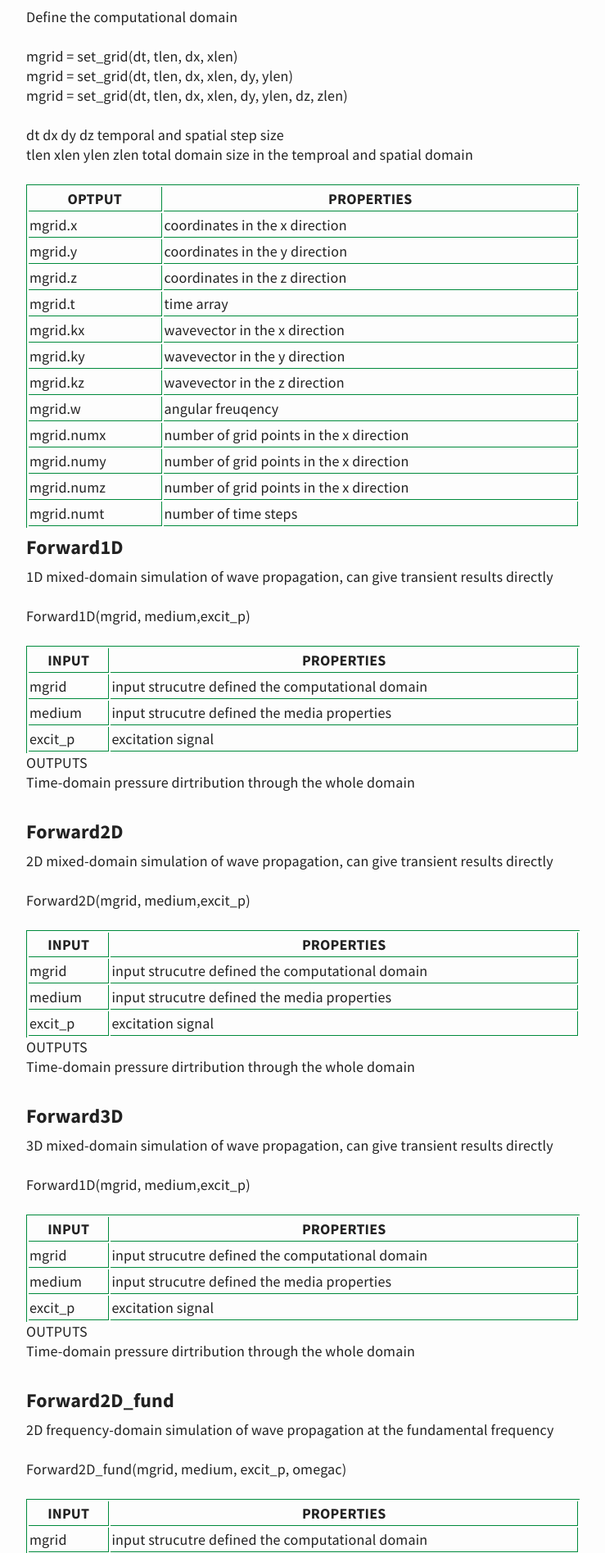
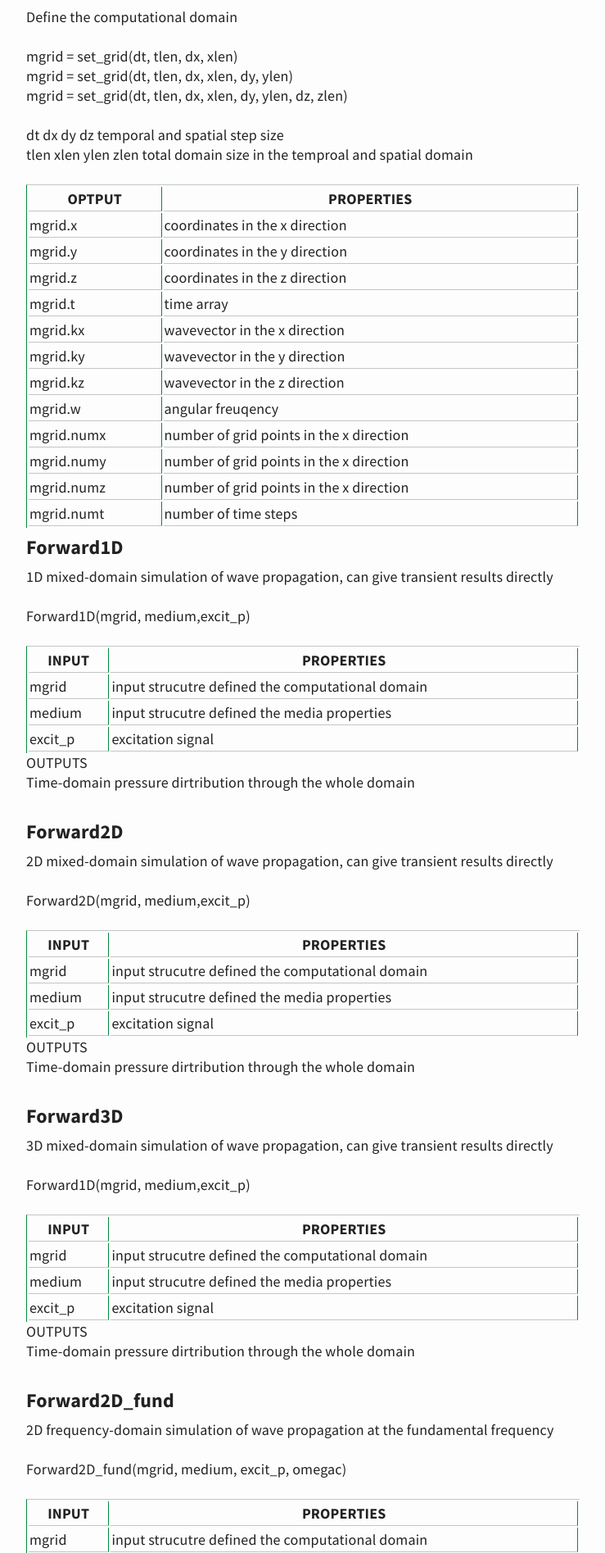
Before and after one commit to m-SOUND/mSOUND, a Jekyll site: the page built from functions/functions.md, in a window 1280 px wide. Shown: the part 370-2265 px from the top of the page at 82% size, without its empty margins (270-1009 px from the left). Built offline with Jekyll 4.4.1, drawn with Linux system fonts in a browser that asks for light colours.

Commit message:
Update header.html

```diff
--- a/_includes/header.html
+++ b/_includes/header.html
@@ -6,7 +6,7 @@
 </header>
  <style>
   table{
-    border-left:1px solid #008A3C; border-top:1px solid #008A3C;
+    border-left:1px solid #008A3C; border-top:1px solid #C2C6C4;
     width: 100%;
     word-wrap:break-word; word-break:break-all;
   }
@@ -14,6 +14,6 @@
   text-align:center;
   }
   table th,td{
-    border-right:1px solid #008A3C; border-bottom:1px solid #008A3C;
+    border-right:1px solid #008A3C; border-bottom:1px solid #C2C6C4;
   }
 </style>
```
